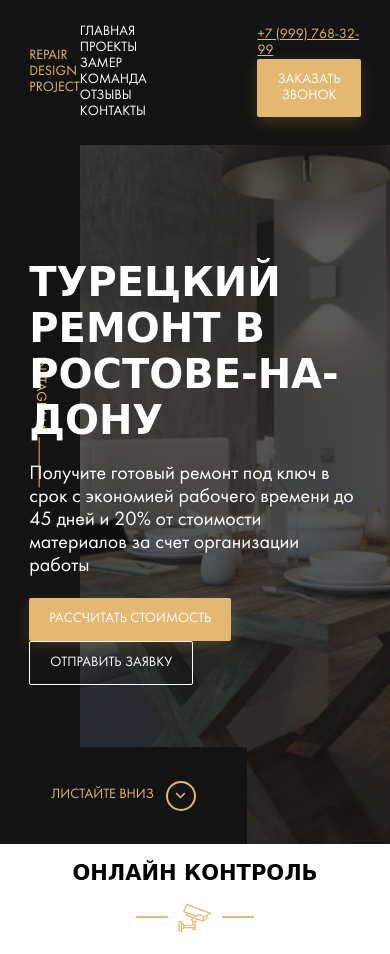
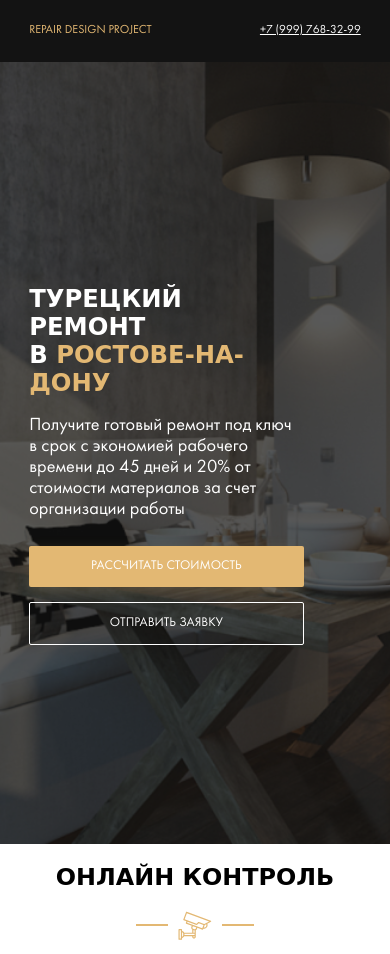
Before and after one commit to serjio4433/Repair, a website: page #src/index.html in a window 390 px wide. Drawn offline with nearby package versions, Linux system fonts and the light colour scheme; files that its build step writes are made by us from their sources; files whose address does not match are found by name; a web font is replaced by a local one.

Commit message:
add media1200

```diff
--- a/#src/_header.html
+++ b/#src/_header.html
@@ -37,8 +37,8 @@
     <div class="container">
       <div class="hero__content">
 
-        <h1 class="title hero__title">турецкий ремонт
-          в Ростове-на-дону</h1>
+        <h1 class="title hero__title">турецкий ремонт<br>
+          в&nbsp;<span class="title--primary">Ростове-на-дону</span></h1>
         <p class="hero__text">Получите готовый ремонт под ключ в срок с экономией рабочего времени до 45 дней и 20% от
           стоимости материалов за счет
           организации работы</p>
@@ -64,4 +64,5 @@
     <!-- /.container -->
   </section>
   <!-- /.section control -->
+
 </main>
--- a/#src/scss/_interface.scss
+++ b/#src/scss/_interface.scss
@@ -3,6 +3,7 @@
   border: none;
   border-radius: 2px;
   text-transform: uppercase;
+  @include adaptiv-font(13, 13);
   &:hover {
     cursor: pointer;
   }
--- /dev/null
+++ b/#src/scss/_media.scss
@@ -0,0 +1,58 @@
+@media screen and ( max-width: 1200px ) {
+   html {
+      font-size: 12px;
+   }
+   .nav {
+      &__item {
+         margin-left: 1rem;
+      }
+   }
+}
+@media screen and ( max-width: 992px ) {
+   .nav {
+      display: none;
+   }
+   .hero{
+      &__instagram {
+         display: none;
+      }
+      &__content {
+         margin-left: 0;
+      }
+   }
+}
+@media screen and ( max-width: 570px ) {
+   .contacts {
+      &__phone {
+         margin: 0;
+         color: $light;
+      }
+      &__button {
+         display: none;
+      }
+   }
+   .hero {
+      &__scroll-down {
+         display: none;
+      }
+
+      &__content {
+         max-width: 22.86rem;
+      }
+      &__text {
+        margin-bottom: 2.2rem;
+      }
+      &__button {
+         display: block;
+         min-width: 22.86rem;
+         margin-bottom: 1.2rem;
+      }
+   }
+}
+@media screen and ( max-height: 540px ) {
+   .hero {
+      &__scroll-down {
+         display: none;
+      }
+   }
+}
--- a/#src/scss/_settings.scss
+++ b/#src/scss/_settings.scss
@@ -1,9 +1,12 @@
 *, *:before, *:after {
    box-sizing: border-box;
 }
+html {
+   font-size: 14px;
+}
 body {
    font-family: 'FuturaBook', sans-serif;
-   font-size: 14px;
+   // font-size: 14px;
 }
 .section {
    &-title {
--- a/#src/scss/_variables.scss
+++ b/#src/scss/_variables.scss
@@ -1,3 +1,4 @@
 $dark: #131313;
 $primary: #E3B873;
 $light: #fff;
+$maxWidth: 1256;
--- a/#src/scss/style.scss
+++ b/#src/scss/style.scss
@@ -1,13 +1,17 @@
 
 @import "normalize";
+
+@import "variables";
 @import "templates/mixins";
-@import "variables";
 @import "interface";
 @import "grid";
 @import "settings";
 
+
 @import "templates/header";
 @import "templates/hero";
+@import "templates/control";
 
 
 @import "fonts";
+@import "media";
--- a/#src/scss/templates/_control.scss
+++ b/#src/scss/templates/_control.scss
@@ -0,0 +1,3 @@
+.section-title__heading {
+   @include adaptiv-font(22, 24)
+   }
--- a/#src/scss/templates/_header.scss
+++ b/#src/scss/templates/_header.scss
@@ -40,7 +40,8 @@
     color: $light;
     text-transform: uppercase;
     text-decoration: none;
-    margin-right: 40px;
+    @include adaptiv-font(14, 12);
+    margin-right: 2.85rem;
     transition: color 0.2s;
     &:hover {
       color: $primary;
--- a/#src/scss/templates/_hero.scss
+++ b/#src/scss/templates/_hero.scss
@@ -29,7 +29,8 @@
   // .hero__content
   &__content {
     position: relative;
-    max-width: 670px;
+    max-width: 47.85rem;
+    margin-left: 4.28rem;
 
   }
   // .hero__title
@@ -37,15 +38,14 @@
     margin: 0;
     font-family: 'YesevaOne', cursive;
     text-transform: uppercase;
-    font-size: 40px;
+    @include adaptiv-font(40, 23);
   }
   .title--primary {
       color: $primary;
     }
   // .hero__text
   &__text {
-    font-size: 20px;
-    max-width: 500px;
+    @include adaptiv-font(22, 18);
   }
   // .hero__button
   &__button {
@@ -91,8 +91,8 @@
   text-transform: uppercase;
   left: 0;
   bottom: 0;
-  min-width: 247px;
-  min-height: 97px;
+  min-width: 17.6rem;
+  min-height: 6.92rem;
   background-color: $dark;
   color: $primary;
   &::after {
--- a/#src/scss/templates/_mixins.scss
+++ b/#src/scss/templates/_mixins.scss
@@ -8,3 +8,8 @@
     font-style: #{$style};
   }
 }
+@mixin adaptiv-font($pcSize, $mobSize) {
+  $addSize: $pcSize - $mobSize;
+  $maxWidth: $maxWidth - 320;
+  font-size: calc(#{$mobSize + px} + #{$addSize} * ((100vw - 320px) / #{$maxWidth}));
+}
```
Also changed, not shown: RepairO/index.html (+3 -2 lines), #src/scss/templates/_design.scss (added), RepairO/css/style.css, RepairO/css/style.min.css.
